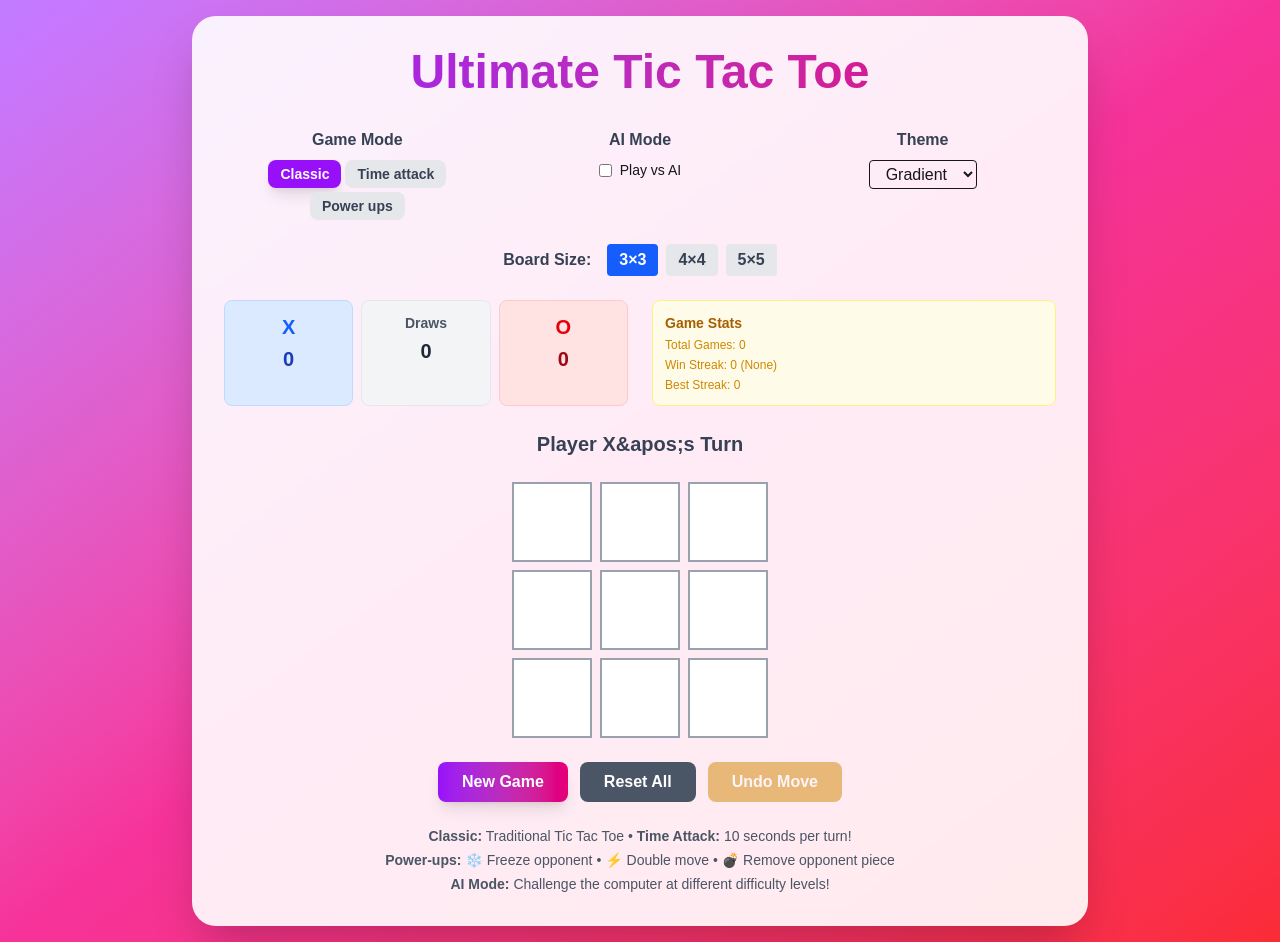
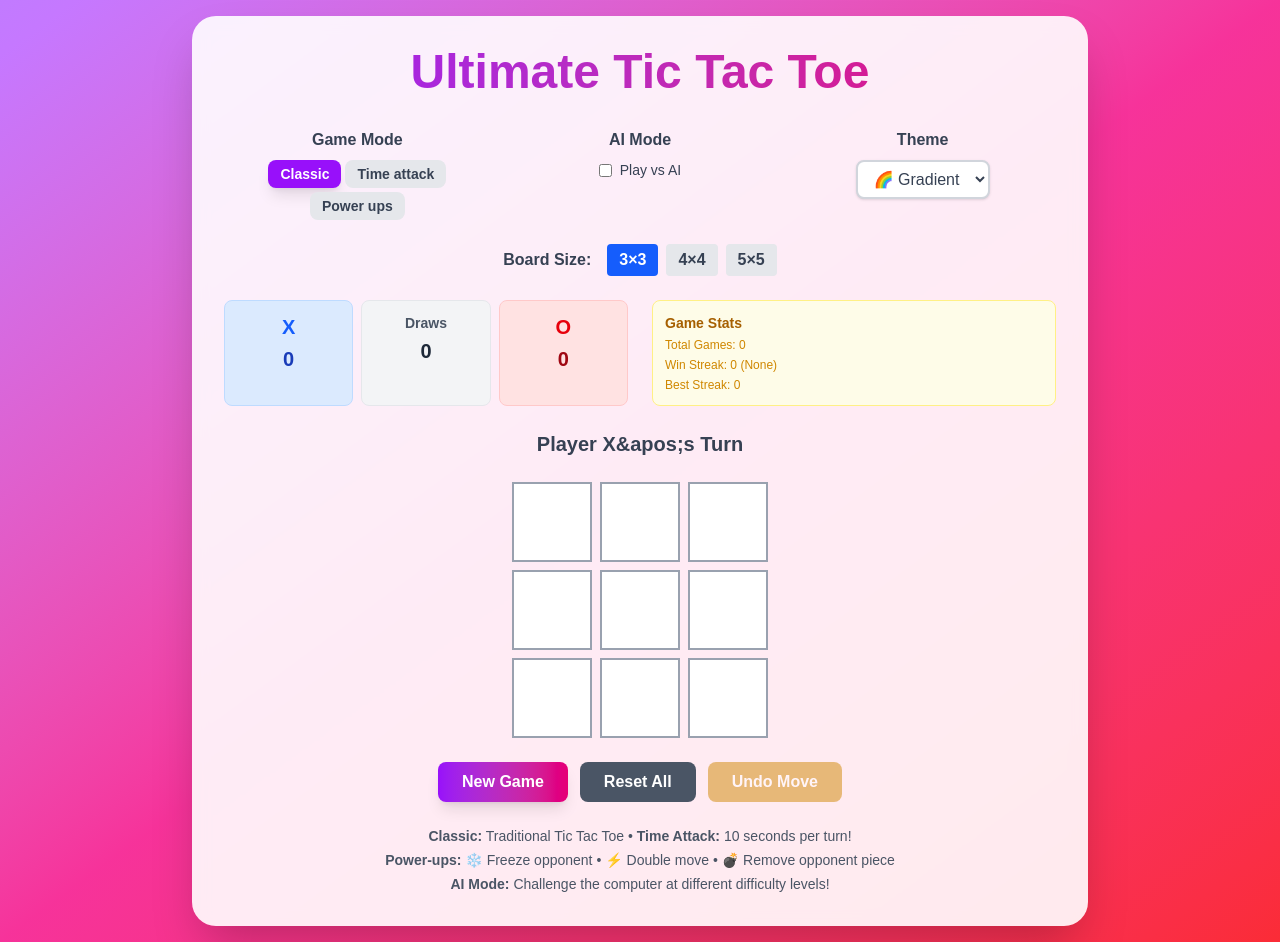
Before and after one commit to sidraut264/tic-tac-toe-game, a Next.js app: page / in a window 1280 px wide. Built offline with nearby package versions, Linux system fonts and the light colour scheme.

Commit message:
color clear

```diff
--- a/app/page.js
+++ b/app/page.js
@@ -455,17 +455,17 @@ export default function TicTacToe() {
                   }}
                   className="rounded"
                 />
-                <span className="text-sm">Play vs AI</span>
+                <span className="text-sm font-medium text-gray-700">Play vs AI</span>
               </label>
               {aiMode && (
                 <select
                   value={difficulty}
                   onChange={(e) => setDifficulty(e.target.value)}
-                  className="px-2 py-1 rounded border text-sm"
+                  className="px-3 py-2 rounded-lg border-2 border-gray-300 bg-white text-gray-700 font-medium text-sm shadow-sm hover:border-gray-400 focus:border-purple-500 focus:outline-none focus:ring-2 focus:ring-purple-200 transition-all"
                 >
-                  <option value="easy">Easy</option>
-                  <option value="medium">Medium</option>
-                  <option value="hard">Hard</option>
+                  <option value="easy">🟢 Easy</option>
+                  <option value="medium">🟡 Medium</option>
+                  <option value="hard">🔴 Hard</option>
                 </select>
               )}
             </div>
@@ -477,12 +477,12 @@ export default function TicTacToe() {
             <select
               value={theme}
               onChange={(e) => setTheme(e.target.value)}
-              className="px-3 py-1 rounded border"
+              className="px-3 py-2 rounded-lg border-2 border-gray-300 bg-white text-gray-700 font-medium shadow-sm hover:border-gray-400 focus:border-purple-500 focus:outline-none focus:ring-2 focus:ring-purple-200 transition-all"
             >
-              <option value="gradient">Gradient</option>
-              <option value="dark">Dark</option>
-              <option value="ocean">Ocean</option>
-              <option value="forest">Forest</option>
+              <option value="gradient">🌈 Gradient</option>
+              <option value="dark">🌙 Dark</option>
+              <option value="ocean">🌊 Ocean</option>
+              <option value="forest">🌲 Forest</option>
             </select>
           </div>
         </div>
```
